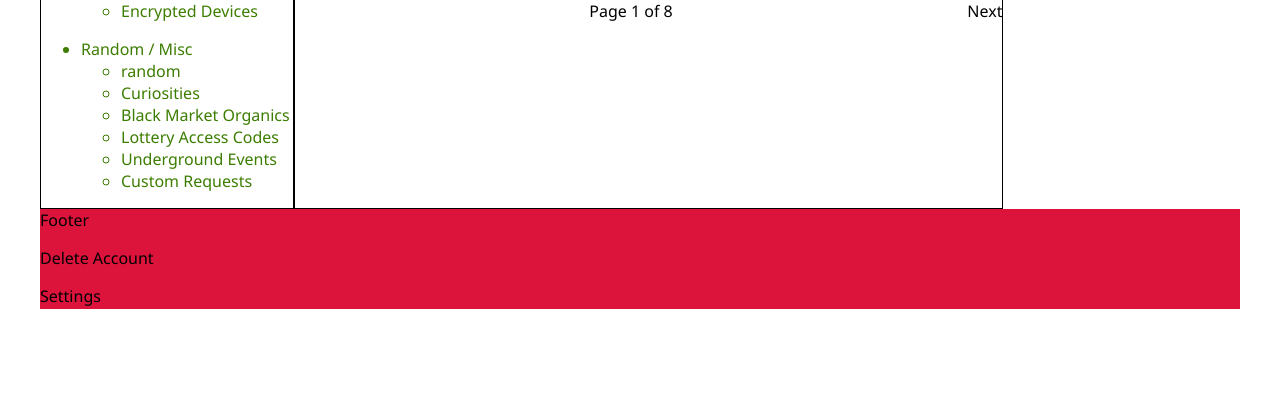
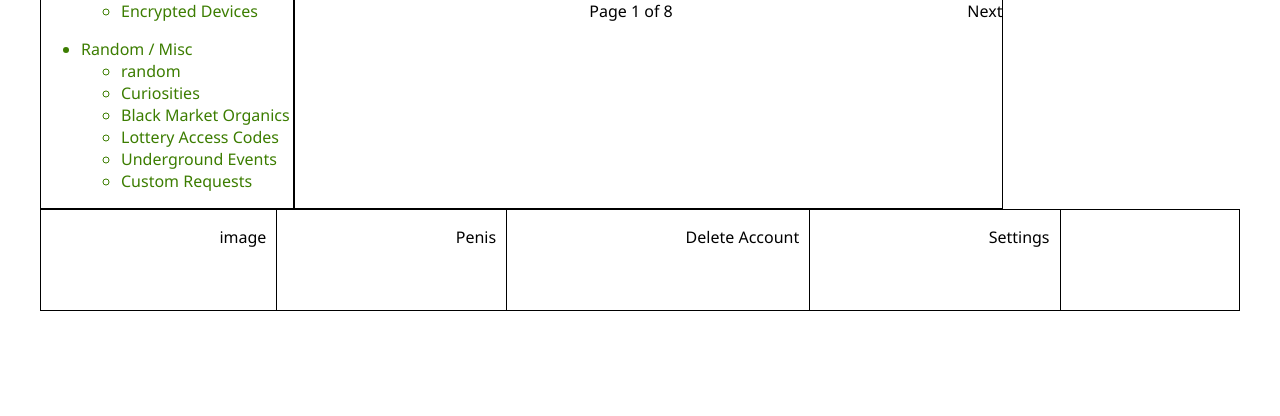
Before and after one commit to ibaiba2112/Milk-Road, a Flask app: page / in a window 1280 px wide. Shown: the part 1331-1747 px from the top of the page. Run offline with Flask 3, Linux system fonts and the light colour scheme; data comes from the database, SQL or seed files in the repository; both versions use the stored data as it was after the commit; some libraries are stand-ins or nearby versions.

Commit message:
Very basic work done on footer, not finished at all

```diff
--- a/static/styles/styles.css
+++ b/static/styles/styles.css
@@ -271,10 +271,7 @@ a{
         grid-area: 4 / 5 / 10 / 6;
         background-color:white;
         margin-top: -98px; }
-    .footer {
-        grid-area: 10 / 1 / 11 / 6;
-        height: 100px;
-        background-color:crimson; }
+
 
 
         /* MAIN CONTENT */
@@ -482,3 +479,21 @@ th{
     font-weight: bold;
     transition: background-color 0.3s ease;
 }
+
+
+
+
+
+
+/* FOOTER */
+.footer {
+    grid-area: 10 / 1 / 11 / 6;
+    display: flex;
+    justify-content: space-evenly;
+    border: 1px solid black;
+    height: 100px;}
+
+.footer div{
+    border-right: 1px solid black;
+    padding-right: 10px;
+}
--- a/templates/base.html
+++ b/templates/base.html
@@ -252,11 +252,26 @@
         </div>
 
         <div class="news">News/Posts</div>
-        <div class="footer">Footer
-            <a href="{{ url_for('delete') }}">
-                <p>Delete Account</p>
-            </a>
-            <p>Settings</p>
+        <div class="footer">
+
+            <div>
+                <p>image</p>
+            </div>
+
+            <div>
+                <p>Penis</p>
+            </div>
+
+            <div>
+                <a href="{{ url_for('delete') }}">
+                    <p>Delete Account</p>
+                </a>
+            </div>
+
+            <div>
+                <p>Settings</p>
+            </div>
+
         </div>
         <div class="main">
             {% block main_content %}
```
Also changed, not shown: notes.txt (+9 -9 lines), app.db.
